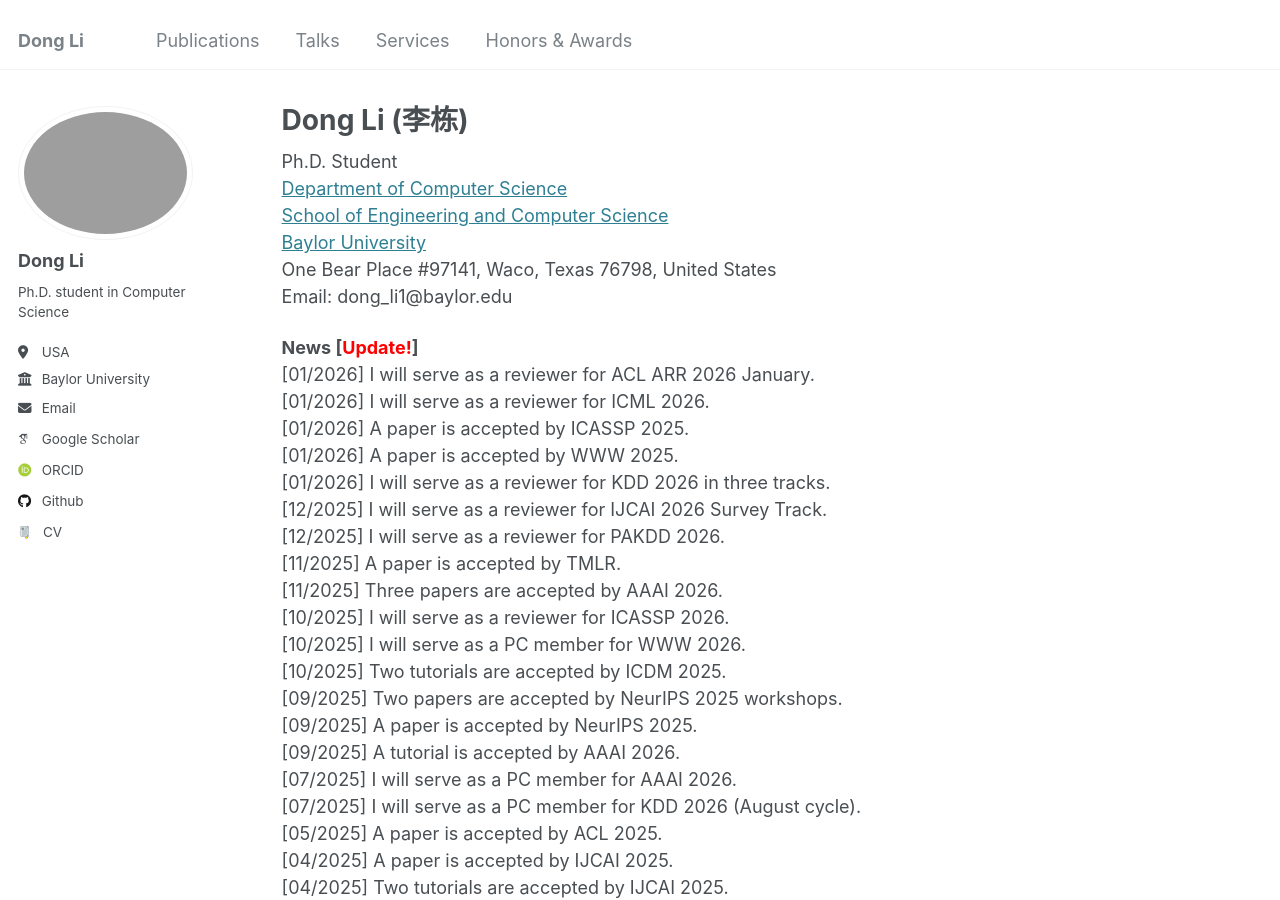
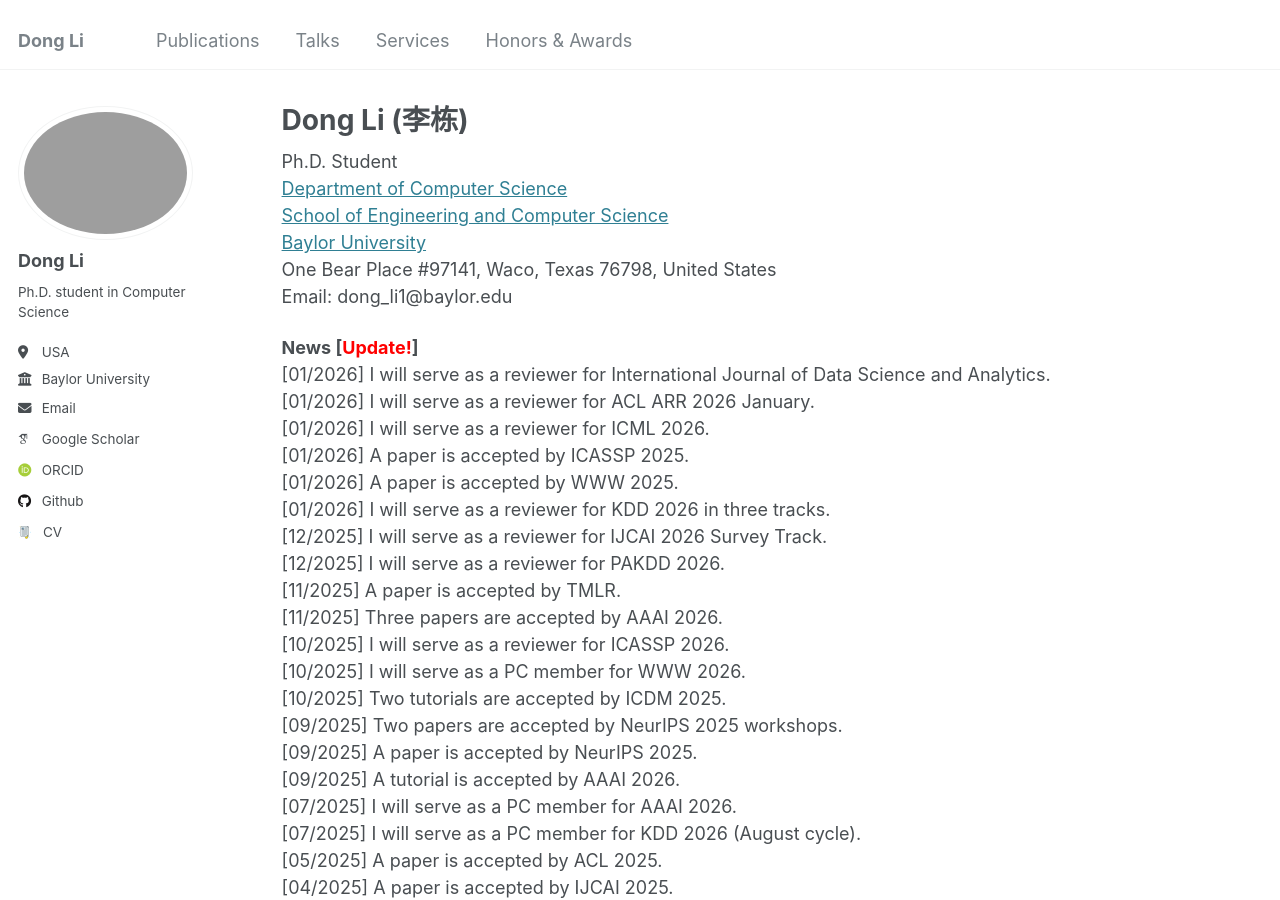
Before and after one commit to TurkeyWatanabe/dongli, a Jekyll site: the page built from _pages/about.md, in a window 1280 px wide and 900 px high. Built offline with Jekyll 4.4.1, drawn with Linux system fonts in a browser that asks for light colours; some web fonts are replaced.

Commit message:
Update about.md

```diff
--- a/_pages/about.md
+++ b/_pages/about.md
@@ -15,6 +15,7 @@ One Bear Place #97141, Waco, Texas 76798, United States<br>
 Email: dong_li1@baylor.edu
 
 **News [<span style="color:red">Update!</span>]** <br>
+[01/2026] I will serve as a reviewer for International Journal of Data Science and Analytics.<br>
 [01/2026] I will serve as a reviewer for ACL ARR 2026 January.<br>
 [01/2026] I will serve as a reviewer for ICML 2026.<br>
 [01/2026] A paper is accepted by ICASSP 2025.<br>
```
